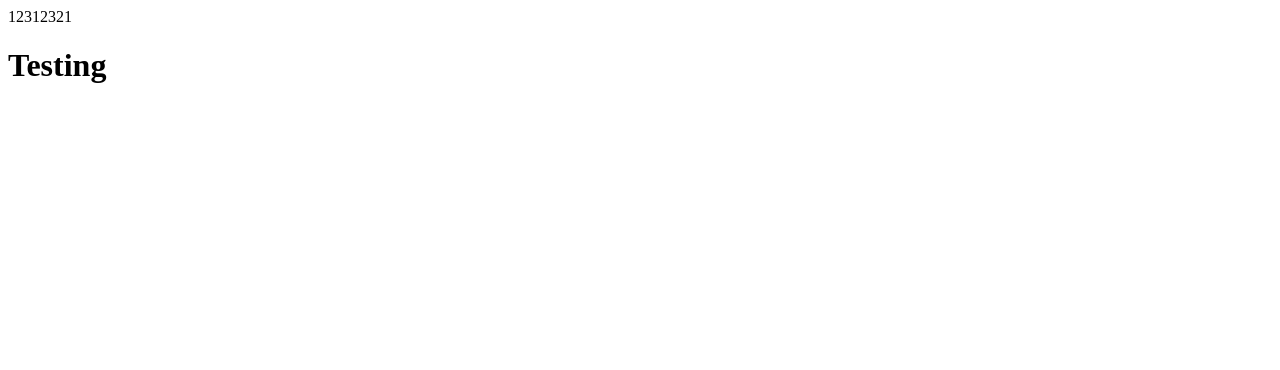
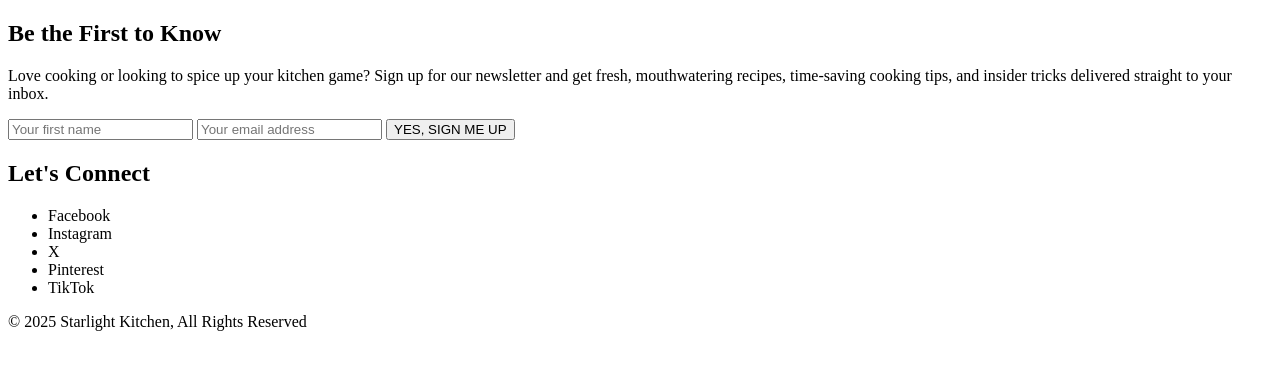
Before and after one commit to JonYoung-dev/andromeda-agile-site, a plain HTML site: page index.html in a window 1280 px wide. Drawn offline with Linux system fonts and the light colour scheme.

Commit message:
Add footer contents

```diff
--- a/index.html
+++ b/index.html
@@ -6,7 +6,34 @@
     <title>Document</title>
   </head>
   <body>
-    12312321
-    <h1>Testing</h1>
+    <footer>
+      <section>
+        <h2>Be the First to Know</h2>
+        <p>
+          Love cooking or looking to spice up your kitchen game? Sign up for our
+          newsletter and get fresh, mouthwatering recipes, time-saving cooking
+          tips, and insider tricks delivered straight to your inbox.
+        </p>
+        <form method="POST" action="">
+          <label for="firstName"></label>
+          <input id="firstName" type="text" placeholder="Your first name" />
+          <label for="email"></label>
+          <input id="email" type="email" placeholder="Your email address" />
+          <button type="submit">YES, SIGN ME UP</button>
+        </form>
+      </section>
+
+      <section>
+        <h2>Let's Connect</h2>
+        <ul>
+          <li>Facebook</li>
+          <li>Instagram</li>
+          <li>X</li>
+          <li>Pinterest</li>
+          <li>TikTok</li>
+        </ul>
+      </section>
+      <p>&copy; 2025 Starlight Kitchen, All Rights Reserved</p>
+    </footer>
   </body>
 </html>
```
